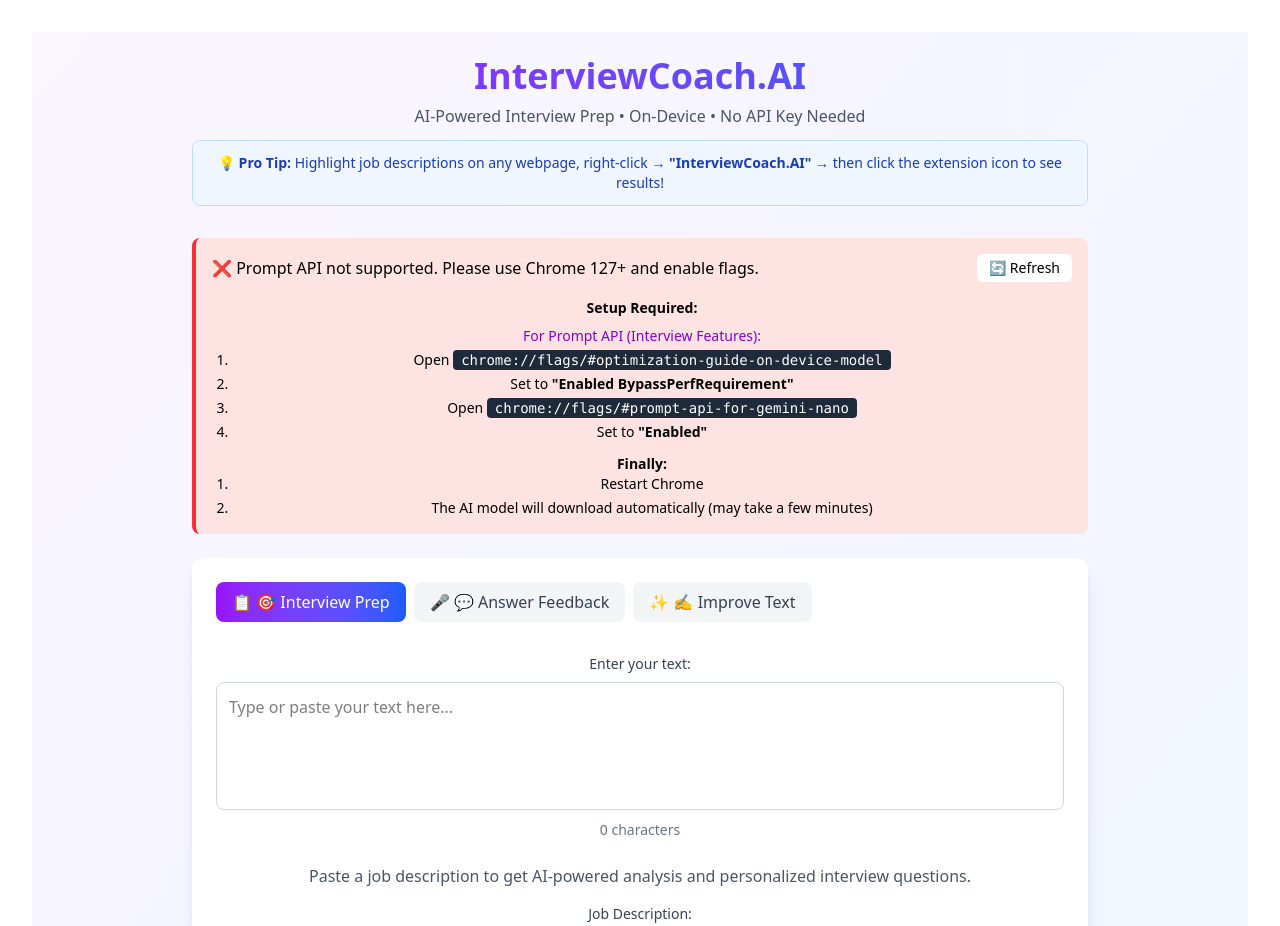
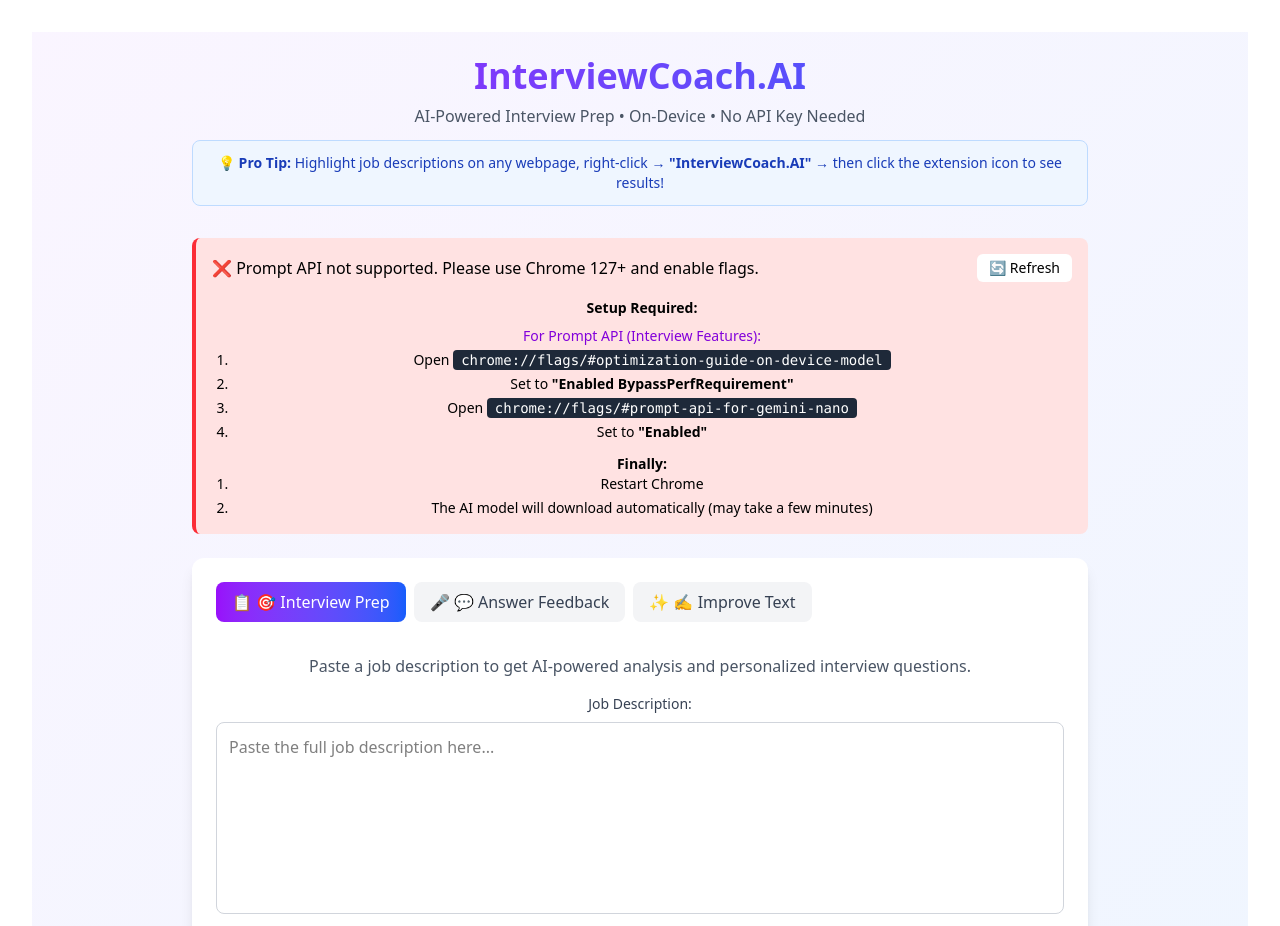
Before and after one commit to Sid-1819/chrome-extension-smart-compose, a React (Vite) app: page / in a window 1280 px wide. Shown: the top 926 px of the page. Built offline with nearby package versions, Linux system fonts and the light colour scheme.

Commit message:
feat: Refactor sidebar and nudge badge message handling for improved synchronization and clarity

```diff
--- a/src/App.tsx
+++ b/src/App.tsx
@@ -342,22 +342,6 @@
             ))}
           </div>
 
-          {/* Input Area */}
-          <div className="mb-6">
-            <label className="block text-sm font-medium text-gray-700 mb-2">
-              Enter your text:
-            </label>
-            <textarea
-              value={inputText}
-              onChange={(e) => setInputText(e.target.value)}
-              placeholder="Type or paste your text here..."
-              className="w-full h-32 p-3 border border-gray-300 rounded-lg focus:ring-2 focus:ring-purple-500 focus:border-transparent resize-none"
-              disabled={availability !== 'available'}
-            />
-            <p className="text-sm text-gray-500 mt-1">
-              {inputText.length} characters
-            </p>
-          </div>
 
           {/* Tab Content */}
           <div className="space-y-4">
--- a/src/background/background.ts
+++ b/src/background/background.ts
@@ -114,7 +114,17 @@
         timestamp: Date.now()
       });
 
-      // Send message to content script to show nudge badge
+      // Open side panel FIRST (must be synchronous in user gesture handler)
+      if (tab?.windowId) {
+        try {
+          await chrome.sidePanel.open({ windowId: tab.windowId });
+          console.log('InterviewCoach.AI: Side panel opened');
+        } catch (error) {
+          console.log('InterviewCoach.AI: Could not open side panel:', error);
+        }
+      }
+
+      // Then send nudge message (async, happens after side panel is already opening)
       if (tab?.id) {
         let badgeText = 'Ready';
         let badgeTitle = 'InterviewCoach.AI - Click to view';
@@ -138,20 +148,43 @@
             break;
         }
 
-        // Send message to content script to show nudge badge
-        try {
-          await chrome.tabs.sendMessage(tab.id, {
+        // Send message to content script to show nudge badge (non-blocking)
+        this.sendNudgeMessage(tab.id, {
           type: 'SHOW_NUDGE',
           action: info.menuItemId as string,
           badgeText: badgeText,
           badgeTitle: badgeTitle
+        }).catch(err => console.log('Nudge message failed:', err));
+      }
     });
+  }
+
+  /**
+   * Send nudge message to content script with retry
+   */
+  private async sendNudgeMessage(tabId: number, message: MessagePayload, retries = 3): Promise<void> {
+    for (let i = 0; i < retries; i++) {
+      try {
+        // First check if content script is ready
+        const response = await chrome.tabs.sendMessage(tabId, { type: 'PING' });
+
+        if (response && response.status === 'ready') {
+          // Content script is ready, send the nudge message
+          await chrome.tabs.sendMessage(tabId, message);
           console.log('InterviewCoach.AI: Nudge badge message sent');
+          return;
+        }
       } catch (error) {
-          console.log('InterviewCoach.AI: Could not send nudge message to content script:', error);
+        console.log(`InterviewCoach.AI: Content script not ready, attempt ${i + 1}/${retries}`);
+
+        if (i < retries - 1) {
+          // Wait before retrying
+          await new Promise(resolve => setTimeout(resolve, 500));
+        } else {
+          console.log('InterviewCoach.AI: Could not connect to content script after retries');
         }
       }
-    });
+    }
   }
 
   /**
--- a/src/content/content.ts
+++ b/src/content/content.ts
@@ -132,18 +132,13 @@
     chrome.runtime.onMessage.addListener((message, _sender, sendResponse) => {
       console.log('InterviewCoach.AI Sidebar: Received message:', message.type);
 
-      if (message.type === 'PING') {
-        // Respond to ping to confirm content script is loaded
-        sendResponse({ status: 'ready' });
-        return true;
-      }
-
       if (message.type === 'OPEN_SIDEBAR') {
         this.show(message.action, message.text);
         sendResponse({ success: true });
         return true;
       }
 
+      // Don't handle other messages - let other listeners handle them
       return false;
     });
   }
@@ -519,12 +514,21 @@
   }
 
   /**
-   * Set up message listener for nudge badge
+   * Set up message listener for nudge badge and other content script messages
    */
   private setupNudgeMessageListener(): void {
     chrome.runtime.onMessage.addListener((message: MessagePayload, _sender, sendResponse) => {
+      console.log('InterviewCoach.AI Content: Received message:', message.type);
+
+      // Handle PING to confirm content script is ready
+      if (message.type === 'PING') {
+        sendResponse({ status: 'ready' });
+        return true;
+      }
+
+      // Handle SHOW_NUDGE
       if (message.type === 'SHOW_NUDGE') {
-        console.log('InterviewCoach.AI: Received SHOW_NUDGE message', message);
+        console.log('InterviewCoach.AI: Showing nudge badge', message);
         if (message.badgeText && message.badgeTitle) {
           this.nudgeBadge.show(message.badgeText, message.badgeTitle);
         }
@@ -532,13 +536,15 @@
         return true;
       }
 
+      // Handle HIDE_NUDGE
       if (message.type === 'HIDE_NUDGE') {
-        console.log('InterviewCoach.AI: Received HIDE_NUDGE message');
+        console.log('InterviewCoach.AI: Hiding nudge badge');
         this.nudgeBadge.hide();
         sendResponse({ success: true });
         return true;
       }
 
+      // Don't handle other messages - let other listeners handle them
       return false;
     });
   }
```
Lines whose indentation alone changed are shown as unchanged.
